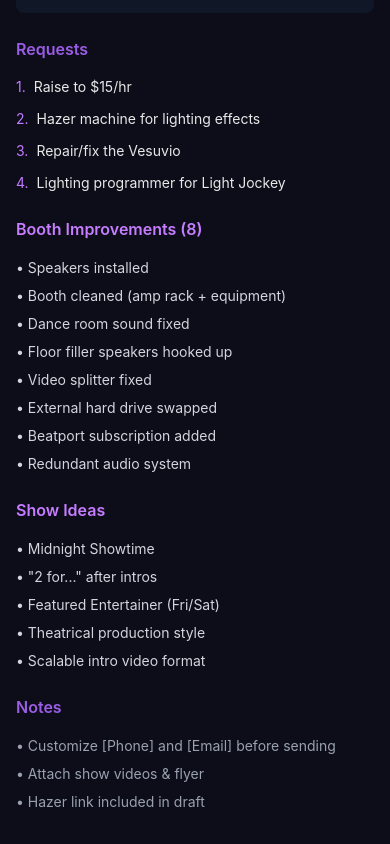
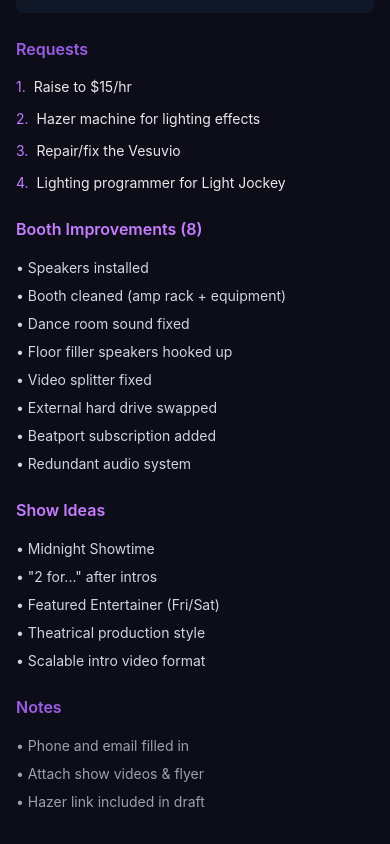
Before and after one commit to Animal71Animal/Mission-Control, a Next.js app: page /spearmint-rhino/amanda-email in a window 390 px wide. Shown: the part 3629-4473 px from the top of the page. Built offline with nearby package versions, Linux system fonts and the light colour scheme.

Commit message:
fix: add phone and email to signature

```diff
--- a/app/spearmint-rhino/amanda-email/page.tsx
+++ b/app/spearmint-rhino/amanda-email/page.tsx
@@ -65,7 +65,7 @@ Best,
 Eric "ANIMAL" Mills
 DJ | Producer | Musician
 Spearmint Rhino — Boise, ID
-[Phone] | [Email]`;
+561.666.2109 | ericmills71@gmail.com`;
 
 export default function AmandaEmailPage() {
   return (
@@ -168,7 +168,7 @@ export default function AmandaEmailPage() {
               Notes
             </h3>
             <div className="space-y-2 text-sm text-gray-400">
-              <p>• Customize [Phone] and [Email] before sending</p>
+              <p>• Phone and email filled in</p>
               <p>• Attach show videos & flyer</p>
               <p>• Hazer link included in draft</p>
             </div>
```
